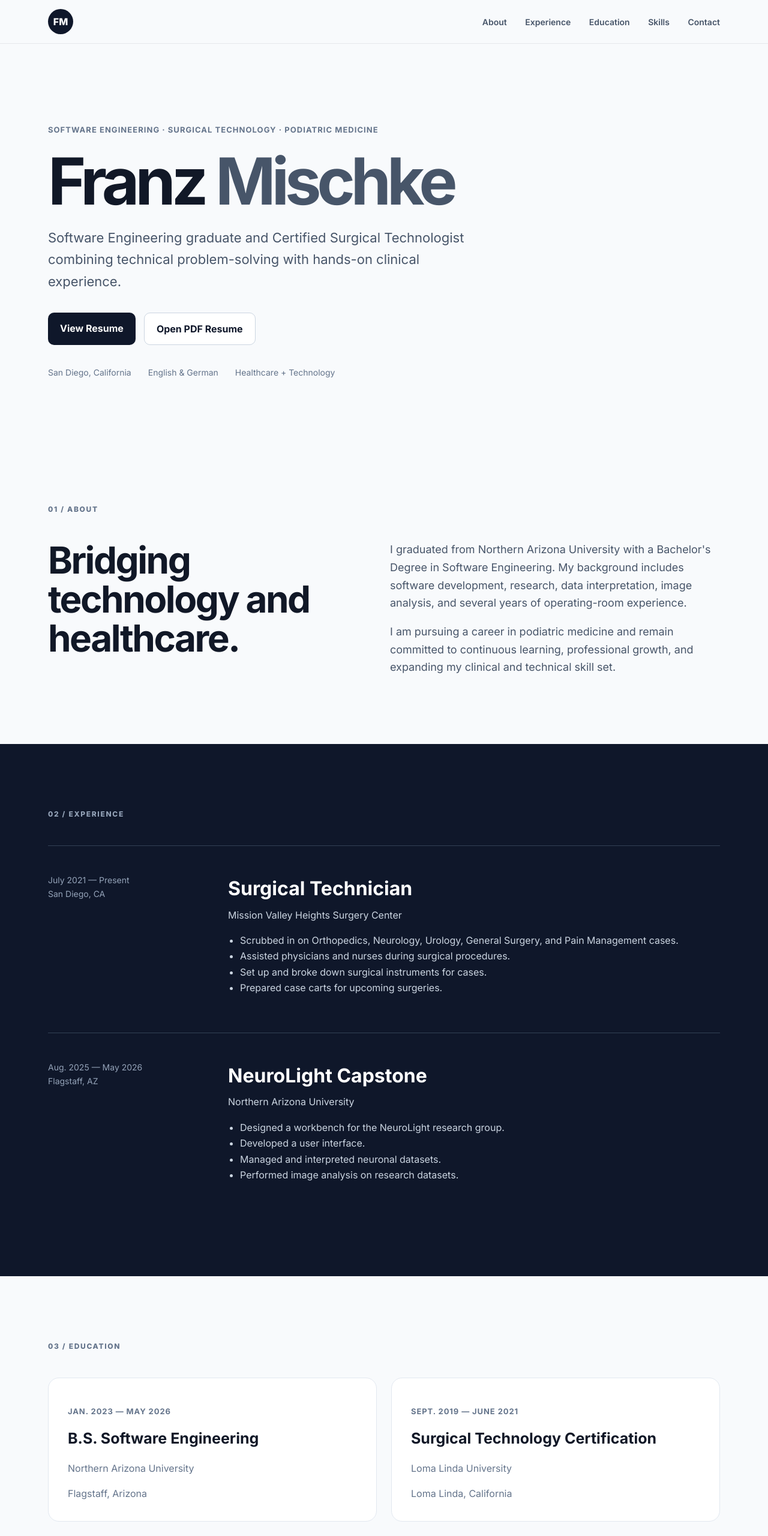
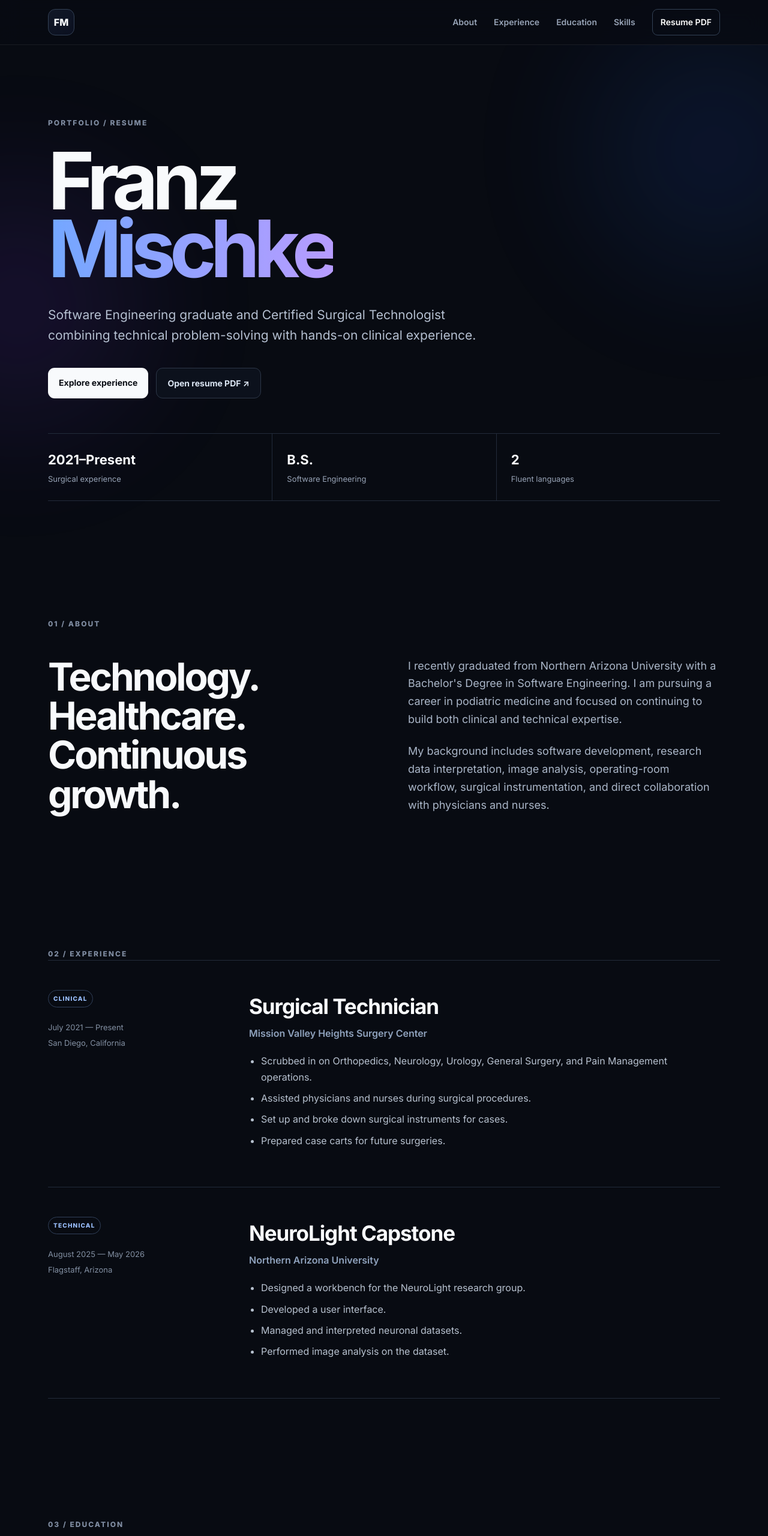
Before and after one commit to 3legggedcat/Franzmischke, a plain HTML site: page index.html in a window 1280 px wide. Shown: the top 2560 px of the page at 60% size. Drawn offline with Linux system fonts and the light colour scheme.

Commit message:
Add files via upload

```diff
--- a/index.html
+++ b/index.html
@@ -3,7 +3,7 @@
 <head>
   <meta charset="UTF-8" />
   <meta name="viewport" content="width=device-width, initial-scale=1.0" />
-  <meta name="description" content="Franz Mischke — Resume and professional portfolio." />
+  <meta name="description" content="Franz Mischke — resume and professional portfolio." />
   <title>Franz Mischke | Resume</title>
   <link rel="preconnect" href="https://fonts.googleapis.com">
   <link rel="preconnect" href="https://fonts.gstatic.com" crossorigin>
@@ -11,90 +11,97 @@
   <link rel="stylesheet" href="style.css" />
 </head>
 <body>
+  <div class="glow glow-one"></div>
+  <div class="glow glow-two"></div>
+
   <header class="site-header">
     <div class="container nav">
-      <a class="logo" href="#top">FM</a>
+      <a class="brand" href="#top" aria-label="Home">FM</a>
       <nav>
         <a href="#about">About</a>
         <a href="#experience">Experience</a>
         <a href="#education">Education</a>
         <a href="#skills">Skills</a>
-        <a href="#contact">Contact</a>
+        <a class="nav-cta" href="resume.pdf" target="_blank">Resume PDF</a>
       </nav>
     </div>
   </header>
 
   <main id="top">
     <section class="hero container">
-      <p class="kicker">Software Engineering · Surgical Technology · Podiatric Medicine</p>
-      <h1>Franz <span>Mischke</span></h1>
-      <p class="intro">
-        Software Engineering graduate and Certified Surgical Technologist combining
-        technical problem-solving with hands-on clinical experience.
+      <div class="eyebrow">PORTFOLIO / RESUME</div>
+      <h1>Franz<br><span>Mischke</span></h1>
+      <p class="hero-copy">
+        Software Engineering graduate and Certified Surgical Technologist
+        combining technical problem-solving with hands-on clinical experience.
       </p>
-      <div class="buttons">
-        <a class="btn primary" href="#experience">View Resume</a>
-        <a class="btn secondary" href="resume.pdf" target="_blank">Open PDF Resume</a>
+      <div class="hero-actions">
+        <a class="button primary" href="#experience">Explore experience</a>
+        <a class="button ghost" href="resume.pdf" target="_blank">Open resume PDF ↗</a>
       </div>
-      <div class="facts">
-        <span>San Diego, California</span>
-        <span>English & German</span>
-        <span>Healthcare + Technology</span>
+
+      <div class="stat-row">
+        <div><strong>2021–Present</strong><span>Surgical experience</span></div>
+        <div><strong>B.S.</strong><span>Software Engineering</span></div>
+        <div><strong>2</strong><span>Fluent languages</span></div>
       </div>
     </section>
 
     <section id="about" class="section container">
-      <p class="section-number">01 / ABOUT</p>
-      <div class="two-col">
-        <h2>Bridging technology and healthcare.</h2>
-        <div>
+      <div class="section-label">01 / ABOUT</div>
+      <div class="split">
+        <h2>Technology.<br>Healthcare.<br>Continuous growth.</h2>
+        <div class="copy">
           <p>
-            I graduated from Northern Arizona University with a Bachelor's Degree in
-            Software Engineering. My background includes software development, research,
-            data interpretation, image analysis, and several years of operating-room experience.
+            I recently graduated from Northern Arizona University with a Bachelor's
+            Degree in Software Engineering. I am pursuing a career in podiatric medicine
+            and focused on continuing to build both clinical and technical expertise.
           </p>
           <p>
-            I am pursuing a career in podiatric medicine and remain committed to continuous
-            learning, professional growth, and expanding my clinical and technical skill set.
+            My background includes software development, research data interpretation,
+            image analysis, operating-room workflow, surgical instrumentation, and
+            direct collaboration with physicians and nurses.
           </p>
         </div>
       </div>
     </section>
 
-    <section id="experience" class="section dark-section">
+    <section id="experience" class="section">
       <div class="container">
-        <p class="section-number light">02 / EXPERIENCE</p>
+        <div class="section-label">02 / EXPERIENCE</div>
 
-        <article class="job">
-          <div class="job-meta">
-            <span>July 2021 — Present</span>
-            <span>San Diego, CA</span>
+        <article class="timeline-card">
+          <div class="timeline-meta">
+            <span class="pill">CLINICAL</span>
+            <p>July 2021 — Present</p>
+            <p>San Diego, California</p>
           </div>
-          <div class="job-main">
+          <div class="timeline-content">
             <h3>Surgical Technician</h3>
-            <p class="company">Mission Valley Heights Surgery Center</p>
+            <h4>Mission Valley Heights Surgery Center</h4>
             <ul>
-              <li>Scrubbed in on Orthopedics, Neurology, Urology, General Surgery, and Pain Management cases.</li>
+              <li>Scrubbed in on Orthopedics, Neurology, Urology, General Surgery, and Pain Management operations.</li>
               <li>Assisted physicians and nurses during surgical procedures.</li>
               <li>Set up and broke down surgical instruments for cases.</li>
-              <li>Prepared case carts for upcoming surgeries.</li>
+              <li>Prepared case carts for future surgeries.</li>
             </ul>
           </div>
         </article>
 
-        <article class="job">
-          <div class="job-meta">
-            <span>Aug. 2025 — May 2026</span>
-            <span>Flagstaff, AZ</span>
+        <article class="timeline-card">
+          <div class="timeline-meta">
+            <span class="pill">TECHNICAL</span>
+            <p>August 2025 — May 2026</p>
+            <p>Flagstaff, Arizona</p>
           </div>
-          <div class="job-main">
+          <div class="timeline-content">
             <h3>NeuroLight Capstone</h3>
-            <p class="company">Northern Arizona University</p>
+            <h4>Northern Arizona University</h4>
             <ul>
               <li>Designed a workbench for the NeuroLight research group.</li>
               <li>Developed a user interface.</li>
               <li>Managed and interpreted neuronal datasets.</li>
-              <li>Performed image analysis on research datasets.</li>
+              <li>Performed image analysis on the dataset.</li>
             </ul>
           </div>
         </article>
@@ -102,53 +109,62 @@
     </section>
 
     <section id="education" class="section container">
-      <p class="section-number">03 / EDUCATION</p>
-      <div class="education-grid">
-        <div class="edu-card">
-          <p class="date">Jan. 2023 — May 2026</p>
+      <div class="section-label">03 / EDUCATION</div>
+      <div class="cards">
+        <article class="card">
+          <span class="card-number">01</span>
+          <p class="date">JAN 2023 — MAY 2026</p>
           <h3>B.S. Software Engineering</h3>
-          <p>Northern Arizona University</p>
-          <span>Flagstaff, Arizona</span>
-        </div>
-        <div class="edu-card">
-          <p class="date">Sept. 2019 — June 2021</p>
+          <p class="muted">Northern Arizona University</p>
+          <p class="small">Flagstaff, Arizona</p>
+        </article>
+
+        <article class="card">
+          <span class="card-number">02</span>
+          <p class="date">SEP 2019 — JUN 2021</p>
           <h3>Surgical Technology Certification</h3>
-          <p>Loma Linda University</p>
-          <span>Loma Linda, California</span>
-        </div>
+          <p class="muted">Loma Linda University</p>
+          <p class="small">Loma Linda, California</p>
+        </article>
       </div>
     </section>
 
-    <section id="skills" class="section soft-section">
+    <section id="skills" class="section alt">
       <div class="container">
-        <p class="section-number">04 / SKILLS & CREDENTIALS</p>
-        <div class="skills-grid">
+        <div class="section-label">04 / SKILLS & CREDENTIALS</div>
+        <div class="skills-layout">
           <div>
+            <h2>Built for both<br>code and clinic.</h2>
+          </div>
+
+          <div class="skill-block">
             <h3>Technical</h3>
             <div class="tags">
               <span>Python</span><span>C</span><span>HTML</span>
               <span>CSS</span><span>JavaScript</span><span>Image Analysis</span>
             </div>
           </div>
-          <div>
-            <h3>Certifications</h3>
-            <p><strong>Certified Surgical Technologist</strong><br>NBSTSA · June 2022 — Present</p>
-            <p><strong>BLS for Healthcare Providers</strong><br>American Heart Association · July 2021 — Present</p>
+
+          <div class="skill-block">
+            <h3>Credentials</h3>
+            <p><strong>Certified Surgical Technologist</strong><br><span>NBSTSA · June 2022 — Present</span></p>
+            <p><strong>BLS for Healthcare Providers</strong><br><span>American Heart Association · July 2021 — Present</span></p>
           </div>
-          <div>
+
+          <div class="skill-block">
             <h3>Languages</h3>
-            <p>English — Fluent</p>
-            <p>German — Fluent</p>
+            <p><strong>English</strong><br><span>Fluent</span></p>
+            <p><strong>German</strong><br><span>Fluent</span></p>
           </div>
         </div>
       </div>
     </section>
 
-    <section id="contact" class="section contact container">
-      <p class="section-number">05 / CONTACT</p>
+    <section id="contact" class="contact container">
+      <div class="section-label">05 / CONTACT</div>
       <h2>Let’s connect.</h2>
-      <p>For professional, academic, or technical opportunities:</p>
-      <div class="contact-links">
+      <p>Professional, academic, clinical, or technical opportunities.</p>
+      <div class="contact-actions">
         <a href="mailto:Franzjmischke@gmail.com">Franzjmischke@gmail.com</a>
         <a href="tel:+16192109625">(619) 210-9625</a>
       </div>
@@ -156,7 +172,10 @@
   </main>
 
   <footer>
-    <div class="container">© 2026 Franz Mischke</div>
+    <div class="container footer-inner">
+      <span>© 2026 Franz Mischke</span>
+      <a href="#top">Back to top ↑</a>
+    </div>
   </footer>
 </body>
 </html>
--- a/style.css
+++ b/style.css
@@ -1,68 +1,140 @@
-* { box-sizing: border-box; }
-html { scroll-behavior: smooth; }
-body {
-  margin: 0;
-  font-family: "Inter", Arial, sans-serif;
-  color: #111827;
-  background: #f8fafc;
-  line-height: 1.65;
+:root{
+  --bg:#080b12;
+  --panel:#0e1420;
+  --panel-2:#111827;
+  --text:#f8fafc;
+  --muted:#97a3b6;
+  --line:#222b3a;
+  --accent:#73a7ff;
+  --accent-2:#8b5cf6;
 }
-.container { width: min(1120px, 90%); margin: 0 auto; }
-.site-header {
-  position: sticky; top: 0; z-index: 20;
-  background: rgba(248,250,252,.92);
-  backdrop-filter: blur(14px);
-  border-bottom: 1px solid #e5e7eb;
+*{box-sizing:border-box}
+html{scroll-behavior:smooth}
+body{
+  margin:0;
+  font-family:Inter,system-ui,-apple-system,Segoe UI,sans-serif;
+  background:var(--bg);
+  color:var(--text);
+  line-height:1.65;
+  overflow-x:hidden;
 }
-.nav { height: 72px; display: flex; align-items: center; justify-content: space-between; }
-.logo {
-  width: 42px; height: 42px; border-radius: 50%;
-  display: grid; place-items: center;
-  background: #0f172a; color: white; font-weight: 800;
-  text-decoration: none;
+a{color:inherit}
+.container{width:min(1120px,90%);margin:0 auto}
+.glow{
+  position:fixed;
+  width:420px;height:420px;
+  border-radius:999px;
+  filter:blur(110px);
+  opacity:.12;
+  pointer-events:none;
+  z-index:-1;
 }
-nav a { color: #475569; text-decoration: none; margin-left: 26px; font-size: 14px; font-weight: 600; }
-nav a:hover { color: #0f172a; }
-.hero { padding: 120px 0 100px; }
-.kicker { color: #64748b; font-weight: 700; letter-spacing: .08em; text-transform: uppercase; font-size: 13px; }
-h1 { font-size: clamp(58px, 9vw, 108px); line-height: .95; letter-spacing: -.065em; margin: 24px 0; }
-h1 span { color: #475569; }
-.intro { max-width: 720px; font-size: 22px; color: #475569; }
-.buttons { display: flex; gap: 14px; margin: 34px 0; flex-wrap: wrap; }
-.btn { display: inline-block; padding: 13px 20px; border-radius: 10px; text-decoration: none; font-weight: 700; }
-.primary { background: #0f172a; color: white; }
-.secondary { border: 1px solid #cbd5e1; color: #0f172a; background: white; }
-.facts { display: flex; gap: 28px; flex-wrap: wrap; color: #64748b; font-size: 14px; }
-.section { padding: 95px 0; }
-.section-number { font-size: 12px; font-weight: 800; letter-spacing: .14em; color: #64748b; margin-bottom: 42px; }
-.two-col { display: grid; grid-template-columns: 1fr 1.1fr; gap: 70px; }
-h2 { font-size: clamp(36px, 5vw, 62px); line-height: 1.05; letter-spacing: -.04em; margin: 0; }
-.two-col p { margin-top: 0; font-size: 18px; color: #475569; }
-.dark-section { background: #0f172a; color: white; }
-.light { color: #94a3b8; }
-.job { display: grid; grid-template-columns: 250px 1fr; gap: 50px; padding: 45px 0; border-top: 1px solid #334155; }
-.job-meta { display: flex; flex-direction: column; color: #94a3b8; font-size: 14px; }
-.job-main h3 { font-size: 32px; margin: 0; }
-.company { color: #cbd5e1; margin-top: 4px; }
-.job-main ul { padding-left: 20px; color: #cbd5e1; }
-.education-grid { display: grid; grid-template-columns: 1fr 1fr; gap: 24px; }
-.edu-card { padding: 32px; border: 1px solid #e2e8f0; border-radius: 18px; background: white; }
-.edu-card h3 { font-size: 25px; margin: 10px 0; }
-.edu-card p, .edu-card span { color: #64748b; }
-.date { font-size: 13px; text-transform: uppercase; letter-spacing: .07em; font-weight: 700; }
-.soft-section { background: #e2e8f0; }
-.skills-grid { display: grid; grid-template-columns: 1.2fr 1fr .7fr; gap: 45px; }
-.skills-grid h3 { font-size: 23px; }
-.tags { display: flex; gap: 10px; flex-wrap: wrap; }
-.tags span { background: white; padding: 8px 12px; border-radius: 999px; font-size: 14px; font-weight: 600; }
-.contact h2 { margin-bottom: 18px; }
-.contact-links { display: flex; flex-direction: column; margin-top: 24px; gap: 8px; }
-.contact-links a { color: #0f172a; font-weight: 700; font-size: 20px; text-decoration: none; }
-footer { border-top: 1px solid #e2e8f0; padding: 30px 0; color: #64748b; font-size: 14px; }
-@media (max-width: 760px) {
-  nav { display: none; }
-  .hero { padding: 80px 0 65px; }
-  .two-col, .job, .education-grid, .skills-grid { grid-template-columns: 1fr; }
-  .job { gap: 16px; }
-  .two-col { gap: 28px; }
+.glow-one{background:#2563eb;top:40px;right:-120px}
+.glow-two{background:#7c3aed;bottom:10%;left:-180px}
+.site-header{
+  position:sticky;top:0;z-index:30;
+  border-bottom:1px solid rgba(255,255,255,.07);
+  background:rgba(8,11,18,.78);
+  backdrop-filter:blur(18px);
 }
+.nav{height:74px;display:flex;align-items:center;justify-content:space-between}
+.brand{
+  width:44px;height:44px;border:1px solid #334155;border-radius:12px;
+  display:grid;place-items:center;text-decoration:none;font-weight:800;
+  background:linear-gradient(145deg,#111827,#0b1020);
+}
+nav{display:flex;align-items:center;gap:28px}
+nav a{text-decoration:none;color:var(--muted);font-size:14px;font-weight:600}
+nav a:hover{color:white}
+.nav-cta{
+  color:white!important;border:1px solid #334155;padding:9px 13px;border-radius:9px;
+}
+.hero{padding:120px 0 95px}
+.eyebrow,.section-label{
+  font-size:12px;font-weight:800;letter-spacing:.17em;color:#7f8ca1;
+}
+h1{
+  font-size:clamp(68px,11vw,132px);
+  line-height:.86;letter-spacing:-.075em;
+  margin:30px 0 36px;
+}
+h1 span{
+  background:linear-gradient(90deg,var(--accent),#b79cff);
+  -webkit-background-clip:text;background-clip:text;color:transparent;
+}
+.hero-copy{max-width:760px;color:#b4bfd0;font-size:21px}
+.hero-actions{display:flex;flex-wrap:wrap;gap:13px;margin:36px 0 58px}
+.button{
+  text-decoration:none;border-radius:11px;padding:13px 18px;font-size:14px;font-weight:700;
+}
+.primary{background:#f8fafc;color:#0b0e15}
+.ghost{border:1px solid #2d3748;color:#dbe5f3;background:#0c111c}
+.stat-row{
+  display:grid;grid-template-columns:repeat(3,1fr);
+  border-top:1px solid var(--line);border-bottom:1px solid var(--line);
+}
+.stat-row div{padding:25px 24px 25px 0}
+.stat-row div+div{border-left:1px solid var(--line);padding-left:24px}
+.stat-row strong{display:block;font-size:22px}
+.stat-row span{display:block;color:var(--muted);font-size:13px;margin-top:3px}
+.section{padding:100px 0}
+.split{display:grid;grid-template-columns:1fr 1fr;gap:80px;margin-top:45px}
+h2{font-size:clamp(38px,5vw,66px);line-height:1.02;letter-spacing:-.05em;margin:0}
+.copy p{color:#aab6c8;font-size:18px;margin-top:0;margin-bottom:24px}
+.timeline-card{
+  display:grid;grid-template-columns:280px 1fr;gap:55px;
+  padding:48px 0;border-top:1px solid var(--line);
+}
+.timeline-card:last-child{border-bottom:1px solid var(--line)}
+.timeline-meta p{margin:5px 0;color:#8390a3;font-size:13px}
+.pill{
+  display:inline-block;border:1px solid #31405a;color:#9bc0ff;
+  padding:5px 8px;border-radius:999px;font-size:10px;font-weight:800;letter-spacing:.12em;margin-bottom:18px;
+}
+.timeline-content h3{font-size:35px;margin:0;letter-spacing:-.03em}
+.timeline-content h4{font-size:16px;color:#8fa2bd;margin:2px 0 20px;font-weight:600}
+.timeline-content ul{padding-left:20px;color:#b7c1cf}
+.timeline-content li{margin:9px 0}
+.cards{display:grid;grid-template-columns:1fr 1fr;gap:20px;margin-top:42px}
+.card{
+  position:relative;background:linear-gradient(145deg,#101722,#0b111b);
+  border:1px solid #202a3a;border-radius:20px;padding:34px;min-height:250px;
+}
+.card-number{position:absolute;right:28px;top:25px;color:#344154;font-weight:800}
+.card .date{font-size:11px;letter-spacing:.12em;color:#8290a5;font-weight:700}
+.card h3{font-size:26px;line-height:1.15;margin:38px 0 12px}
+.muted{color:#b6c1d0}
+.small{font-size:13px;color:#748196}
+.alt{background:#0b1019;border-top:1px solid #182131;border-bottom:1px solid #182131}
+.skills-layout{
+  display:grid;grid-template-columns:1.2fr 1fr;
+  gap:55px 85px;margin-top:48px;
+}
+.skill-block{border-top:1px solid #283244;padding-top:22px}
+.skill-block h3{font-size:18px;margin-top:0}
+.skill-block p{color:#d0d8e5}
+.skill-block p span{color:#8390a3;font-size:13px}
+.tags{display:flex;flex-wrap:wrap;gap:10px}
+.tags span{
+  border:1px solid #2b3749;background:#0d1420;color:#cfdae9;
+  border-radius:999px;padding:8px 11px;font-size:13px;
+}
+.contact{padding:110px 0 125px}
+.contact h2{margin-top:32px}
+.contact>p{color:var(--muted);font-size:18px}
+.contact-actions{display:flex;flex-direction:column;gap:8px;margin-top:30px}
+.contact-actions a{
+  width:max-content;text-decoration:none;font-size:clamp(20px,3vw,29px);
+  font-weight:700;border-bottom:1px solid #334155;
+}
+footer{border-top:1px solid var(--line);padding:27px 0;color:#738095;font-size:13px}
+.footer-inner{display:flex;justify-content:space-between}
+.footer-inner a{text-decoration:none}
+@media(max-width:780px){
+  nav a:not(.nav-cta){display:none}
+  .hero{padding-top:82px}
+  .stat-row,.split,.timeline-card,.cards,.skills-layout{grid-template-columns:1fr}
+  .stat-row div+div{border-left:0;border-top:1px solid var(--line);padding-left:0}
+  .timeline-card{gap:18px}
+  .split{gap:32px}
+}
```
Also changed, not shown: 1 other file.
